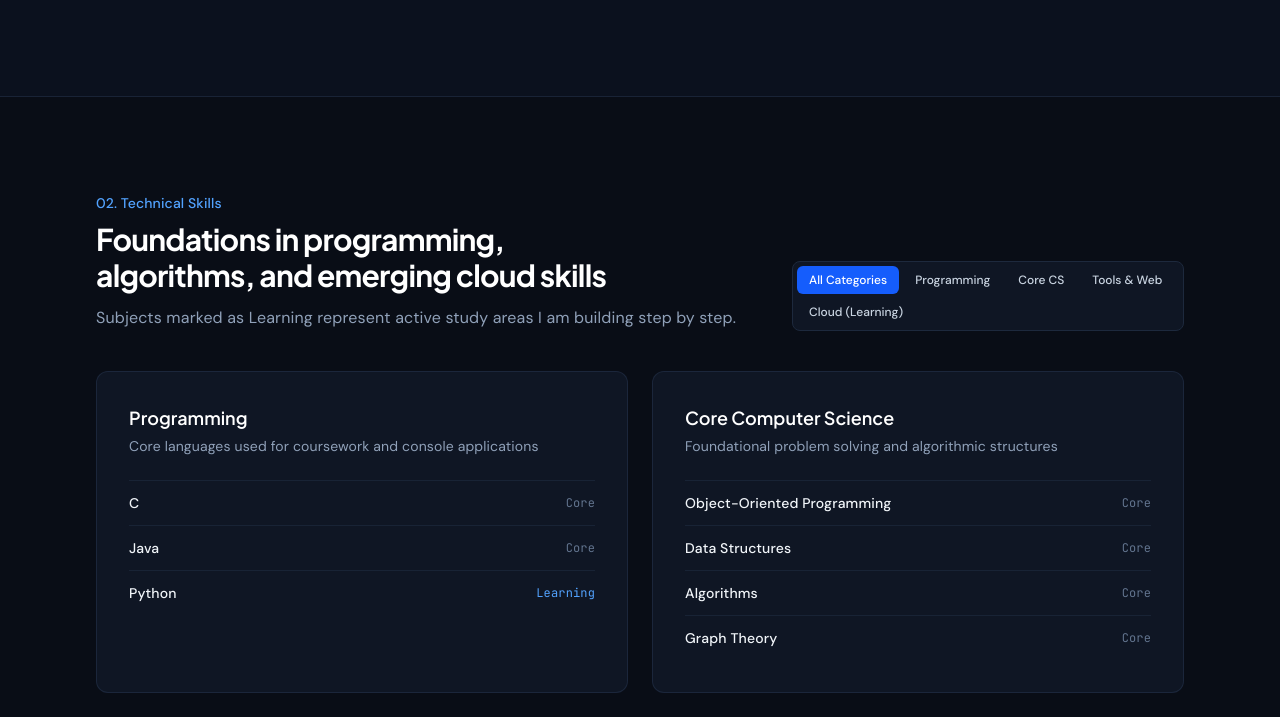
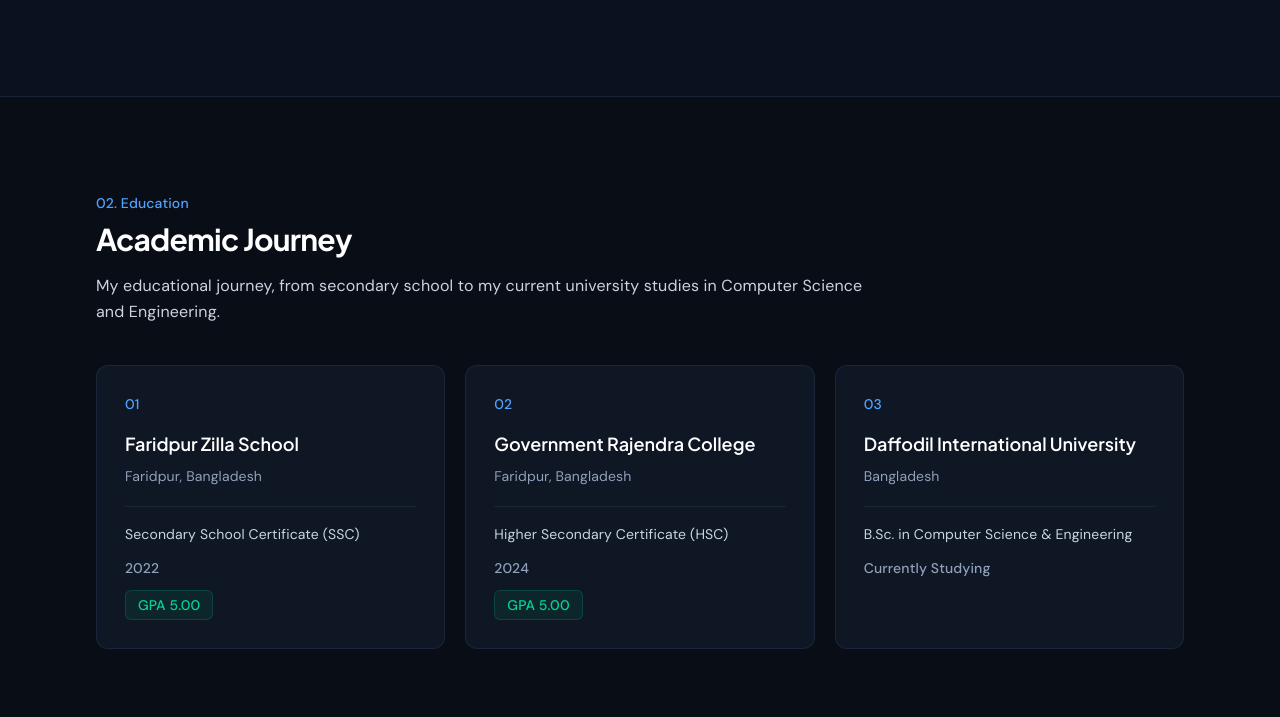
Before and after one commit to Anuvab-001/My-portfolio, a React (Vite) app: page / in a window 1280 px wide. Shown: the part 1089-1806 px from the top of the page. Built offline with nearby package versions, Linux system fonts and the light colour scheme.

Commit message:
Update App.tsx

```diff
--- a/src/App.tsx
+++ b/src/App.tsx
@@ -6,6 +6,7 @@ import { ProjectsSection } from './components/ProjectsSection';
 import { CloudJourneySection } from './components/CloudJourneySection';
 import { ContactSection } from './components/ContactSection';
 import { Footer } from './components/Footer';
+import { EducationSection } from './components/EducationSection';
 
 export default function App() {
   return (
@@ -22,6 +23,7 @@ export default function App() {
       <main id="main-content">
         <HeroSection />
         <AboutSection />
+        <EducationSection />
         <SkillsSection />
         <ProjectsSection />
         <CloudJourneySection />
```
